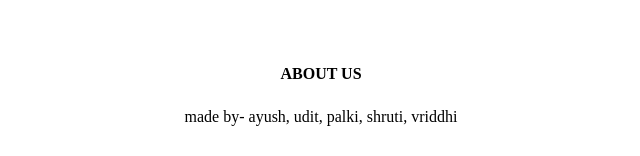
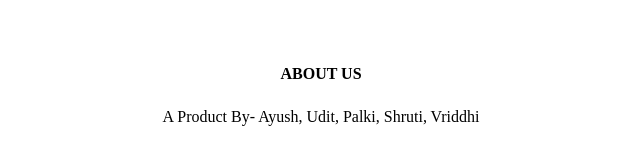
Before and after one commit to TheArchitect19/Spider-Monkey, a Django app: page / in a window 1280 px wide. Shown: the part 2357-2513 px from the top of the page, without its empty margins (319-959 px from the left). Run offline with Django 4.2, Linux system fonts and the light colour scheme; some web fonts are replaced.

Commit message:
Update scrapper.html

```diff
--- a/templates/scrapper.html
+++ b/templates/scrapper.html
@@ -421,7 +421,7 @@
     </section>
     <section class="footer">
         <h4>ABOUT US</h4>
-        <p>made by- ayush, udit, palki, shruti, vriddhi</p>
+        <p>A Product By- Ayush, Udit, Palki, Shruti, Vriddhi</p>
     </section>
 
     <script>
```
